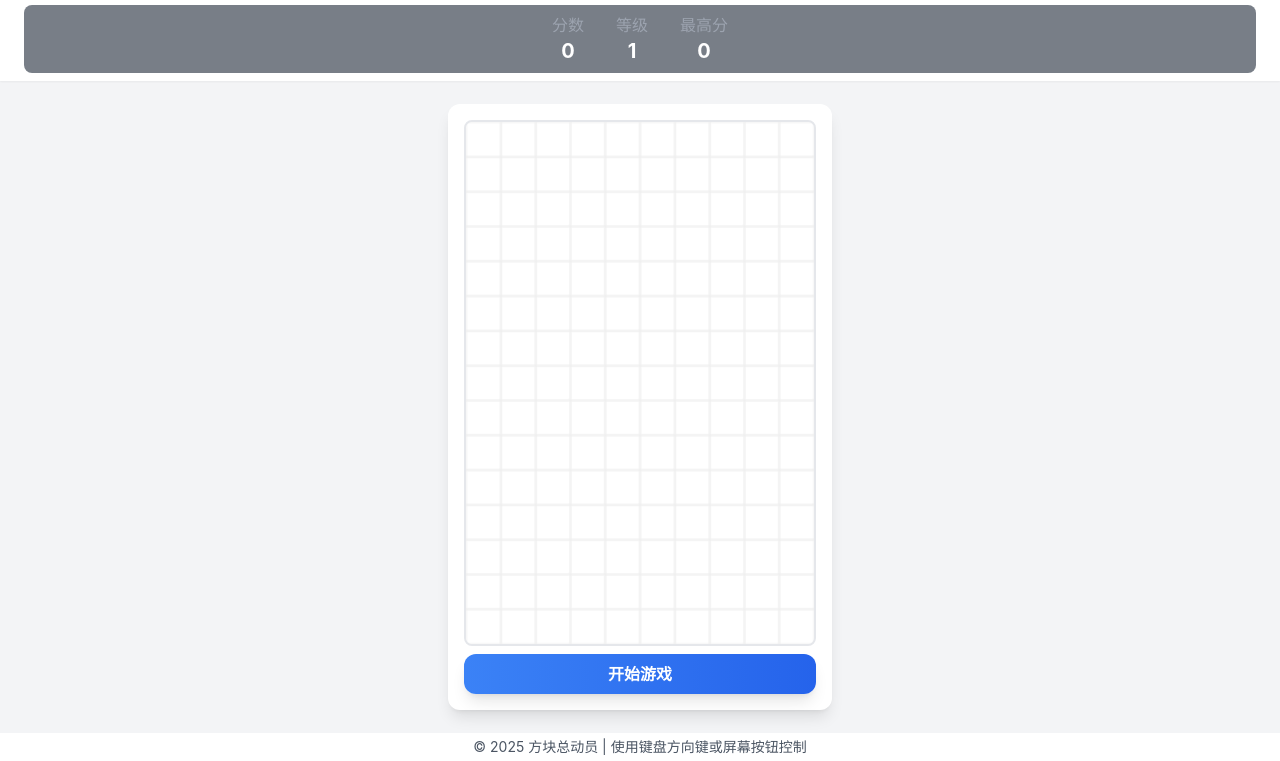
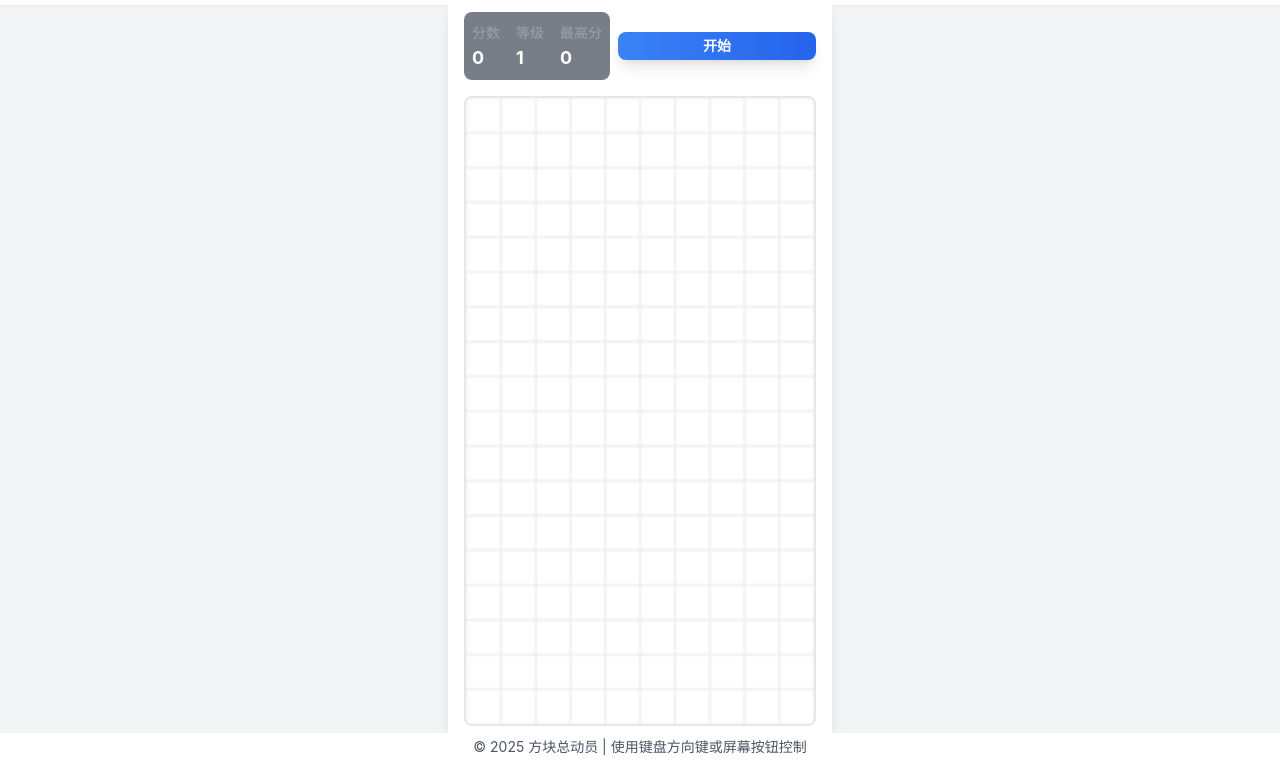
Before and after one commit to JokerMonolithAI/TetroStory, a plain HTML site: page index.html in a window 1280 px wide. Shown: the part 39-800 px from the top of the page. Drawn offline with nearby package versions, Linux system fonts and the light colour scheme.

Commit message:
调整移动端样式

```diff
--- a/game.js
+++ b/game.js
@@ -7,7 +7,7 @@ class TetrisGame {
         this.ctx = this.canvas.getContext('2d');
         this.blockSize = 20;
         this.cols = 10;
-        this.rows = 15;
+        this.rows = 18;
 
         // 修改画布初始化
         this.initCanvas();
--- a/index.html
+++ b/index.html
@@ -46,39 +46,40 @@
     <div class="game-wrapper">
         <header class="bg-white shadow-sm py-2">
             <h1 class="text-xl font-bold text-center text-gray-800">方块总动员</h1>
-            <div class="score-container flex justify-center items-center bg-gray-800/60 rounded-lg p-2 mx-2 mt-2 text-white">
-                <div class="flex gap-8">
-                    <div>
-                        <span class="text-gray-400">分数</span>
-                        <div id="score" class="text-xl font-bold">0</div>
-                    </div>
-                    <div>
-                        <span class="text-gray-400">等级</span>
-                        <div id="level" class="text-xl font-bold">1</div>
-                    </div>
-                    <div>
-                        <span class="text-gray-400">最高分</span>
-                        <div id="highScore" class="text-xl font-bold">0</div>
-                    </div>
-                </div>
-            </div>
         </header>
 
         <main class="flex-1 p-2 flex items-center justify-center overflow-hidden">
             <div class="game-container bg-white p-4 rounded-xl shadow-lg w-full max-w-sm">
+                <div class="flex items-center gap-2 mb-4">
+                    <div class="flex gap-4 bg-gray-800/60 rounded-lg p-2 text-white">
+                        <div>
+                            <span class="text-gray-400 text-sm">分数</span>
+                            <div id="score" class="text-lg font-bold">0</div>
+                        </div>
+                        <div>
+                            <span class="text-gray-400 text-sm">等级</span>
+                            <div id="level" class="text-lg font-bold">1</div>
+                        </div>
+                        <div>
+                            <span class="text-gray-400 text-sm">最高分</span>
+                            <div id="highScore" class="text-lg font-bold">0</div>
+                        </div>
+                    </div>
+
+                    <div class="flex gap-1 flex-1">
+                        <button id="startBtn" class="flex-1 bg-gradient-to-r from-blue-500 to-blue-600 hover:from-blue-600 hover:to-blue-700 text-white font-semibold py-1 px-2 rounded-lg shadow-lg transform transition-all duration-200 hover:scale-105 active:scale-95 text-sm">
+                            开始
+                        </button>
+                        <button id="restartBtn" style="display: none" class="flex-1 bg-gradient-to-r from-green-500 to-green-600 hover:from-green-600 hover:to-green-700 text-white font-semibold py-1 px-2 rounded-lg shadow-lg transform transition-all duration-200 hover:scale-105 active:scale-95 text-sm">
+                            重玩
+                        </button>
+                        <button id="pauseBtn" style="display: none" class="flex-1 bg-gradient-to-r from-yellow-500 to-yellow-600 hover:from-yellow-600 hover:to-yellow-700 text-white font-semibold py-1 px-2 rounded-lg shadow-lg transform transition-all duration-200 hover:scale-105 active:scale-95 text-sm">
+                            暂停
+                        </button>
+                    </div>
+                </div>
+
                 <canvas id="gameCanvas" class="border-2 border-gray-200 rounded-lg w-full"></canvas>
-
-                <div class="controls mt-2 space-y-1">
-                    <button id="startBtn" class="w-full bg-gradient-to-r from-blue-500 to-blue-600 hover:from-blue-600 hover:to-blue-700 text-white font-semibold py-2 px-4 rounded-xl shadow-lg transform transition-all duration-200 hover:scale-105 active:scale-95">
-                        开始游戏
-                    </button>
-                    <button id="restartBtn" style="display: none" class="w-full bg-gradient-to-r from-green-500 to-green-600 hover:from-green-600 hover:to-green-700 text-white font-semibold py-2 px-4 rounded-xl shadow-lg transform transition-all duration-200 hover:scale-105 active:scale-95">
-                        重新开始
-                    </button>
-                    <button id="pauseBtn" style="display: none" class="w-full bg-gradient-to-r from-yellow-500 to-yellow-600 hover:from-yellow-600 hover:to-yellow-700 text-white font-semibold py-2 px-4 rounded-xl shadow-lg transform transition-all duration-200 hover:scale-105 active:scale-95">
-                        暂停游戏
-                    </button>
-                </div>
 
                 <div class="mobile-controls mt-3">
                     <div class="flex justify-center items-center gap-4">
```
